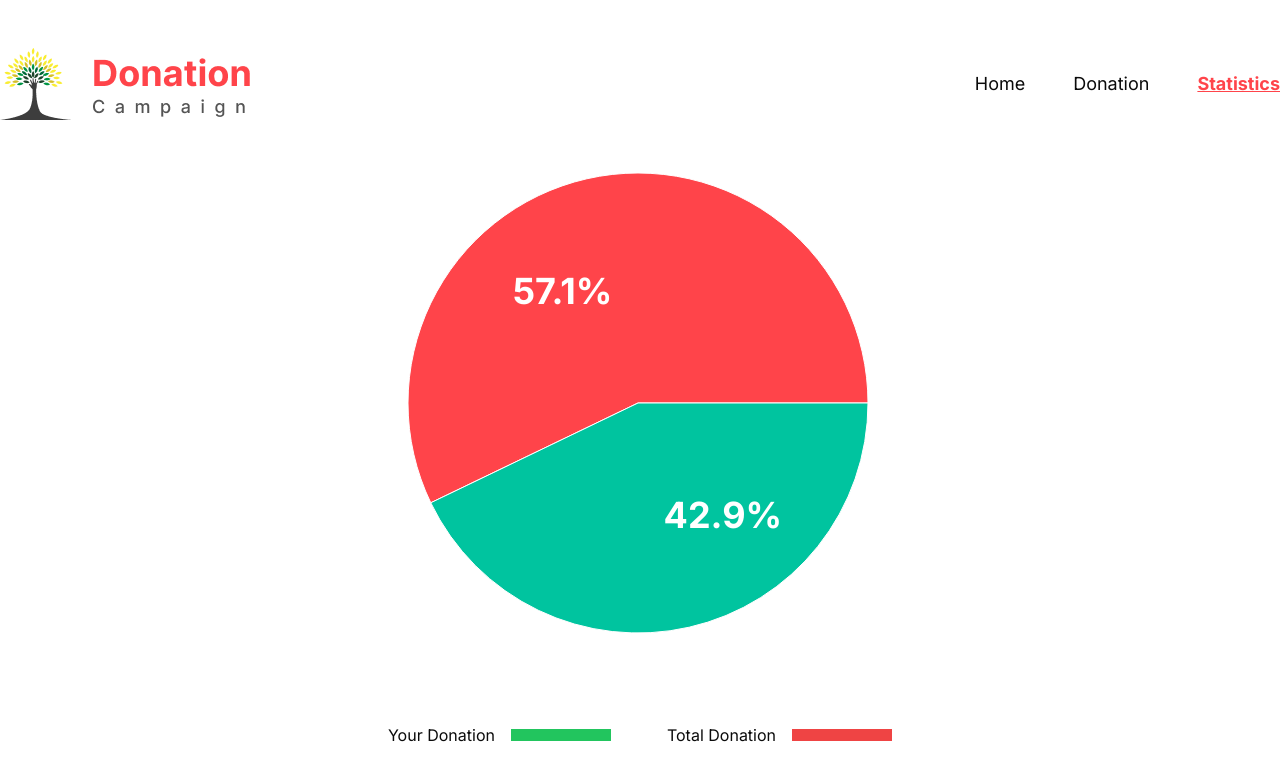
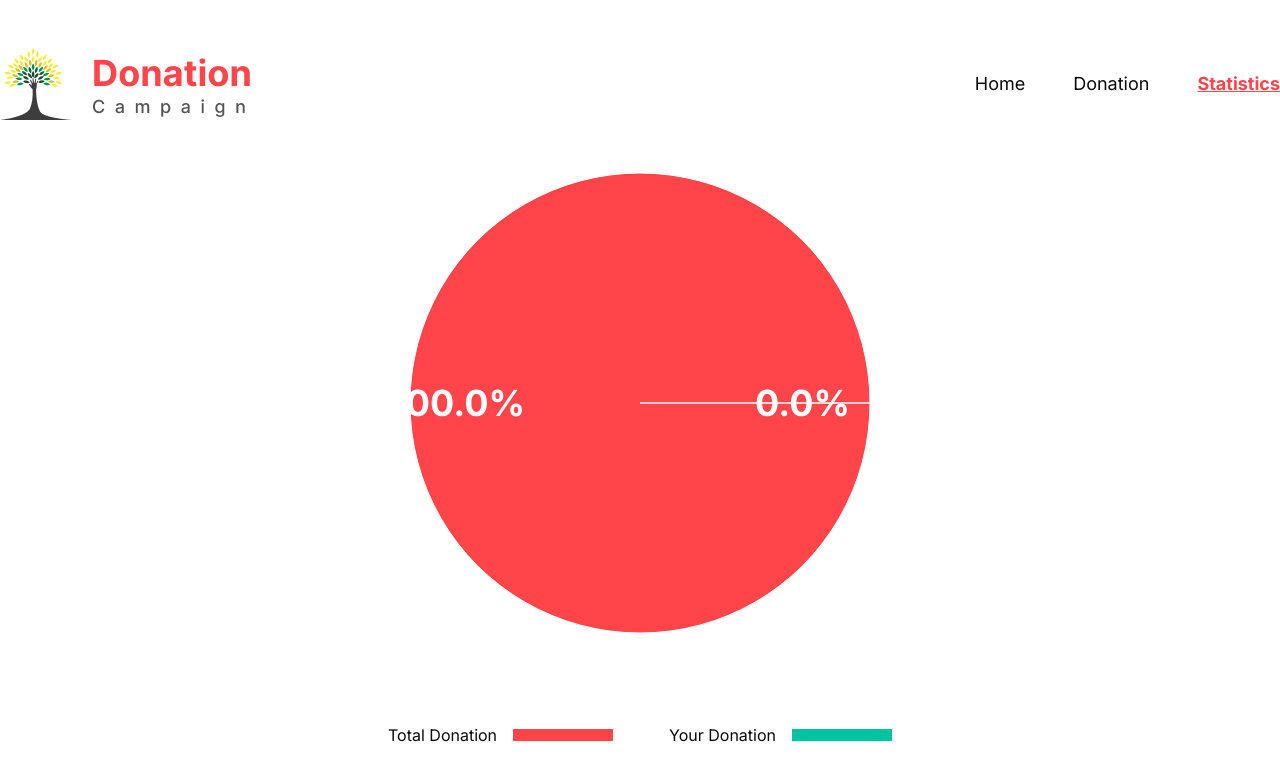
Before and after one commit to ZaibLComrade/Donation-Campaign, a React app: page /statistics in a window 1280 px wide. Shown: the top 780 px of the page. Built offline with nearby package versions, Linux system fonts and the light colour scheme; the HTML template or start-up script is replaced by a standard one.

Commit message:
Statistic page functional

```diff
--- a/src/Root.jsx
+++ b/src/Root.jsx
@@ -34,6 +34,13 @@ export default function Root() {
 	const cards = useLoaderData();
 	const location = useLocation();
 	const isHome = location.pathname === "/";
+	const filterDonations = cards.filter(card =>
+		donations.includes(card.id)
+	)
+
+	// For statistics
+	const allCards = cards.length;
+	const selectedCards = filterDonations.length;
 
 	const handleDonation = newDonation => {
 		if(donations.includes(newDonation)) {
@@ -56,7 +63,13 @@ export default function Root() {
 		</div>
 		}
 		<div className="container mx-auto">
-			<Outlet context={ {donations, handleDonation} }/>
+			<Outlet context={ {
+				cards,
+				filterDonations,
+				handleDonation,
+				allCards,
+				selectedCards,
+			} }/>
 		</div>
 	</div>
 }
--- a/src/components/CardDetails.jsx
+++ b/src/components/CardDetails.jsx
@@ -1,14 +1,12 @@
-import {useParams, useLoaderData, useOutletContext} from "react-router-dom"
+import {useParams, useOutletContext} from "react-router-dom"
 import { ToastContainer } from "react-toastify";
 
 export default function CardDetails() {
-	const cardData = useLoaderData();
+	const { cards, handleDonation } = useOutletContext();
 	const { cardId } = useParams();
 	const cardIdInt = parseInt(cardId)
-	const card = cardData.find(curr => curr.id === cardIdInt);
+	const card = cards.find(curr => curr.id === cardIdInt);
 	const { title, image, description, price, id } = card;
-	const { handleDonation } = useOutletContext();
-
 
 	return <div>
 		<div className="relative mt-10 md:mt-[80px]">
--- a/src/components/Donation.jsx
+++ b/src/components/Donation.jsx
@@ -1,15 +1,12 @@
 import {useState} from "react";
-import { useOutletContext, useLoaderData } from "react-router-dom";
+import { useOutletContext } from "react-router-dom";
 import DonationCard from "./DonationCard";
 
 export default function Donation() {
 	const [seeAllEnabled, setSeeAllEnabled] = useState(false);
 	const maxLen = 4;
-	const {donations} = useOutletContext();
-	const loadedDonations = useLoaderData();
-	const filterDonations = loadedDonations.filter(elem =>
-		donations.includes(elem.id)
-	)
+	const { filterDonations } = useOutletContext();
+
 	const donationsMade = filterDonations.map(card => <DonationCard key={ card.id } card={ card }/>)
 
 	const btn = <button onClick={ () => {setSeeAllEnabled(!seeAllEnabled)} } className="bg-[#009444] px-7 py-[14px] w-max mt-10 block text-white font-semibold rounded-lg mx-auto">See All</button>
@@ -18,6 +15,9 @@ export default function Donation() {
 		<div className="mt-[80px] grid grid-cols-1 lg:grid-cols-2 gap-6">
 			{ donationsMade.slice(0, !seeAllEnabled ? maxLen : filterDonations.length) }
 		</div>
-			<div>{!seeAllEnabled  && btn}</div>
+		{filterDonations.length > maxLen && <div>{!seeAllEnabled  && btn}</div>}
+			{filterDonations.length === 0 && <div className="flex items-center md:mt-[120px] text-center jusitfy-center">
+				<p className="mx-auto text-3xl font-bold md:text-5xl w-max opacity-20">No donations made yet</p>
+		</div>}
 	</div>
 }
--- a/src/components/PieChartStats.jsx
+++ b/src/components/PieChartStats.jsx
@@ -1,11 +1,5 @@
 import {PieChart, Pie, Cell} from "recharts"
-
-const data = [
-	{ name: 'Group A', value: 4 },
-	{ name: 'Group B', value: 3 },
-];
-
-const COLORS = ["#FF444A", "#00C49F"];
+import PropTypes from "prop-types"
 
 const RADIAN = Math.PI / 180;
 const renderCustomizedLabel = ({ cx, cy, midAngle, innerRadius, outerRadius, percent, index }) => {
@@ -20,8 +14,8 @@ const renderCustomizedLabel = ({ cx, cy, midAngle, innerRadius, outerRadius, per
   );
 };
 
-export default function PieChartStats() {
-	return <PieChart width={500} height={500}>
+export default function PieChartStats({ data }) {
+	return <PieChart className="mx-auto" width={500} height={500}>
 		<Pie
 			data={ data }
 			cx={"50%"}
@@ -33,8 +27,12 @@ export default function PieChartStats() {
 			dataKey="value"
 		>
 			{data.map((entry, index) =>
-				<Cell key={`cell-${index}`} fill={COLORS[index % COLORS.length]}/>
+				<Cell key={`cell-${index}`} fill={entry.color}/>
 			)}
 		</Pie>
 	</PieChart>
 }
+
+PieChartStats.propTypes = {
+	data: PropTypes.array,
+}
--- a/src/components/Statistics.jsx
+++ b/src/components/Statistics.jsx
@@ -1,19 +1,25 @@
+import { useOutletContext } from "react-router-dom"
 import PieChartStats from "./PieChartStats"
 
 export default function Statistics() {
+	const { allCards, selectedCards } = useOutletContext();
+	const data = [
+		{ id: 1, name: 'Total Donation', value: allCards, color:"#FF444A" },
+		{ id: 2, name: 'Your Donation', value: selectedCards, color:"#00C49F"},
+	];
+
 	return <div className="flex items-center mt-[50px] justify-center h-screen">
 		<div className="w-max h-max">
-			<PieChartStats/>
+			<PieChartStats data={ data }/>
 
 			<div className="flex mx-auto gap-14 w-max mt-[70px]">
-				<div className="flex items-center gap-4">
-					<p>Your Donation</p>
-					<div className="w-[100px] h-3 bg-green-500"></div>
-				</div>
-				<div className="flex items-center gap-4">
-					<p>Total Donation</p>
-					<div className="w-[100px] h-3 bg-red-500"></div>
-				</div>
+				{
+					data.map(fracs => <div key={fracs.id} className="flex items-center gap-4">
+						<p>{ fracs.name }</p>
+						<div className="w-[100px] h-3"
+						style={ {backgroundColor: fracs.color} }></div>
+					</div>)
+				}
 			</div>
 		</div>
 	</div>
--- a/src/main.jsx
+++ b/src/main.jsx
@@ -17,7 +17,6 @@ const router = createBrowserRouter([
 		errorElement: <ErrorPage/>,
 		children: [
 			{
-				loader: () => fetch("cardData.json"),
 				path: "/donation",
 				element: <Donation/>
 			},
@@ -29,8 +28,7 @@ const router = createBrowserRouter([
 
 			{
 				path: "/:cardId",
-				loader: () => fetch("cardData.json"),
-				element: <CardDetails randomThing={"Hello World"}/>
+				element: <CardDetails/>
 			},
 
 		]
```
